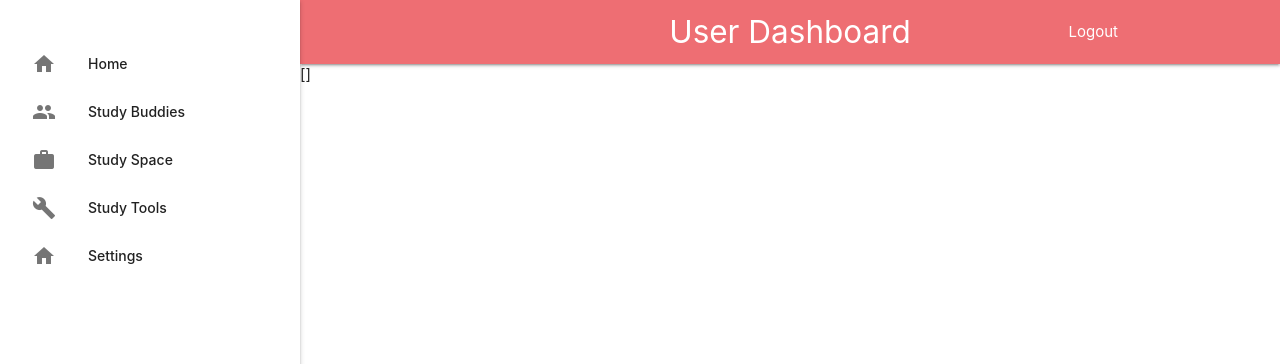
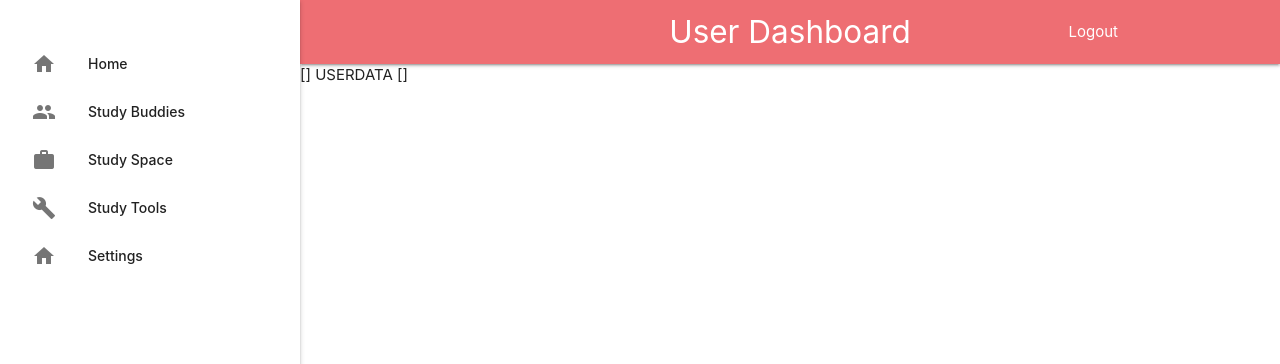
Before and after one commit to angelatom/celsius, a Flask app: page /findbuddy in a window 1280 px wide. Shown: the top 364 px of the page. Run offline with Flask 2, Linux system fonts and the light colour scheme; the visitor is signed in with stand-in values (Sample User, id 1); a database or web service that is not in the repository returns one stand-in record (values such as "Sample title"); data that the repository does not hold is empty; some libraries are stand-ins or nearby versions.

Commit message:
minor fixes to buddy results

```diff
--- a/app.py
+++ b/app.py
@@ -92,7 +92,10 @@ def find_buddy_results():
     if 'userID' not in session:
         return redirect('/')
     results = database.matchTags(session['userID'])
-    return render_template('buddyresults.html', results = results)
+    userdata = []
+    for userID in results:
+        userdata.append(database.getUserInfo(userID[0]))
+    return render_template('buddyresults.html', results = results, userdata = userdata)
 
 @app.route('/findstudyspace', methods=['POST', 'GET'])
 def findstudyspace():
--- a/templates/buddyresults.html
+++ b/templates/buddyresults.html
@@ -3,5 +3,7 @@
 {% block content %}
 
 {{results}}
+USERDATA
+{{userdata}}
 
 {%endblock%}
```
